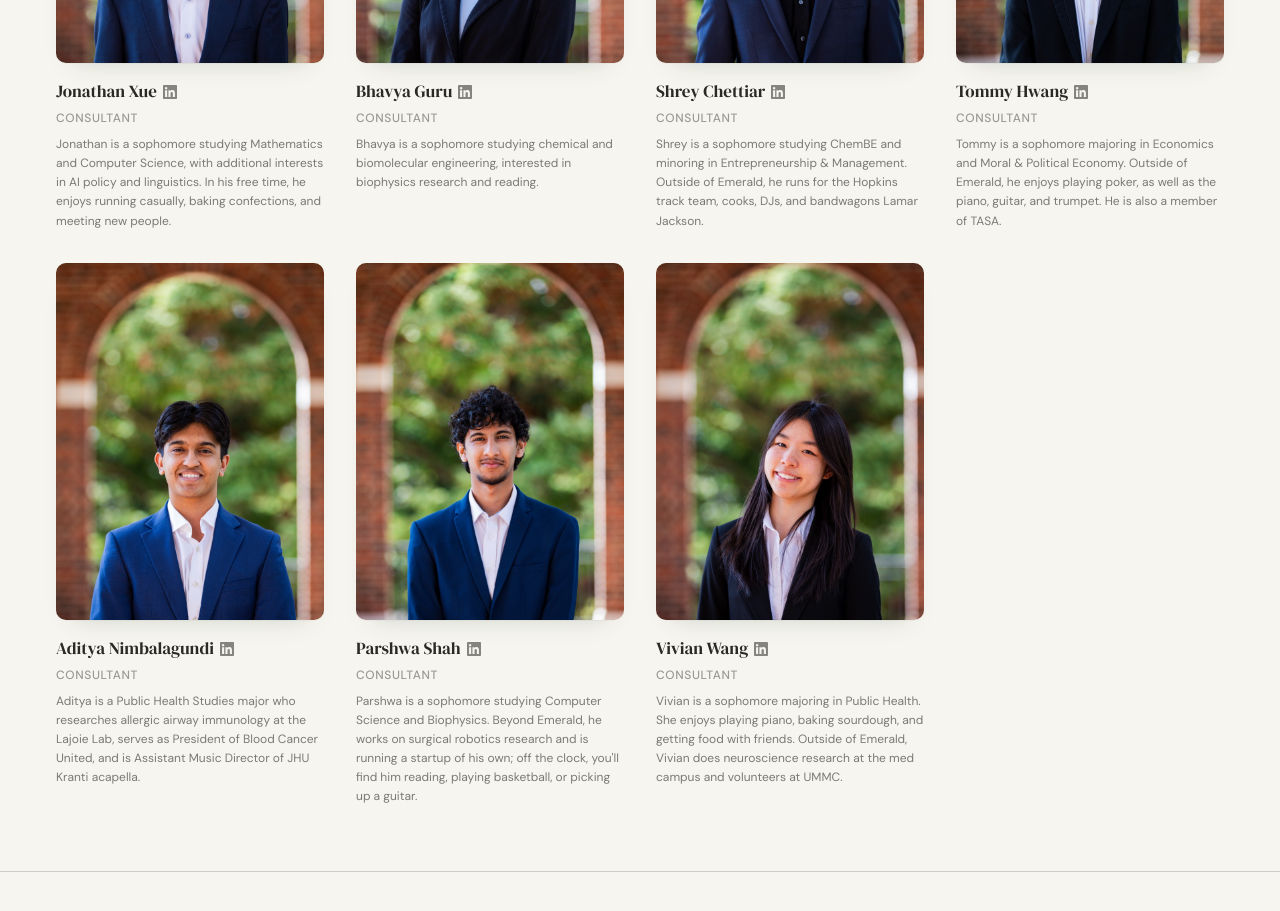
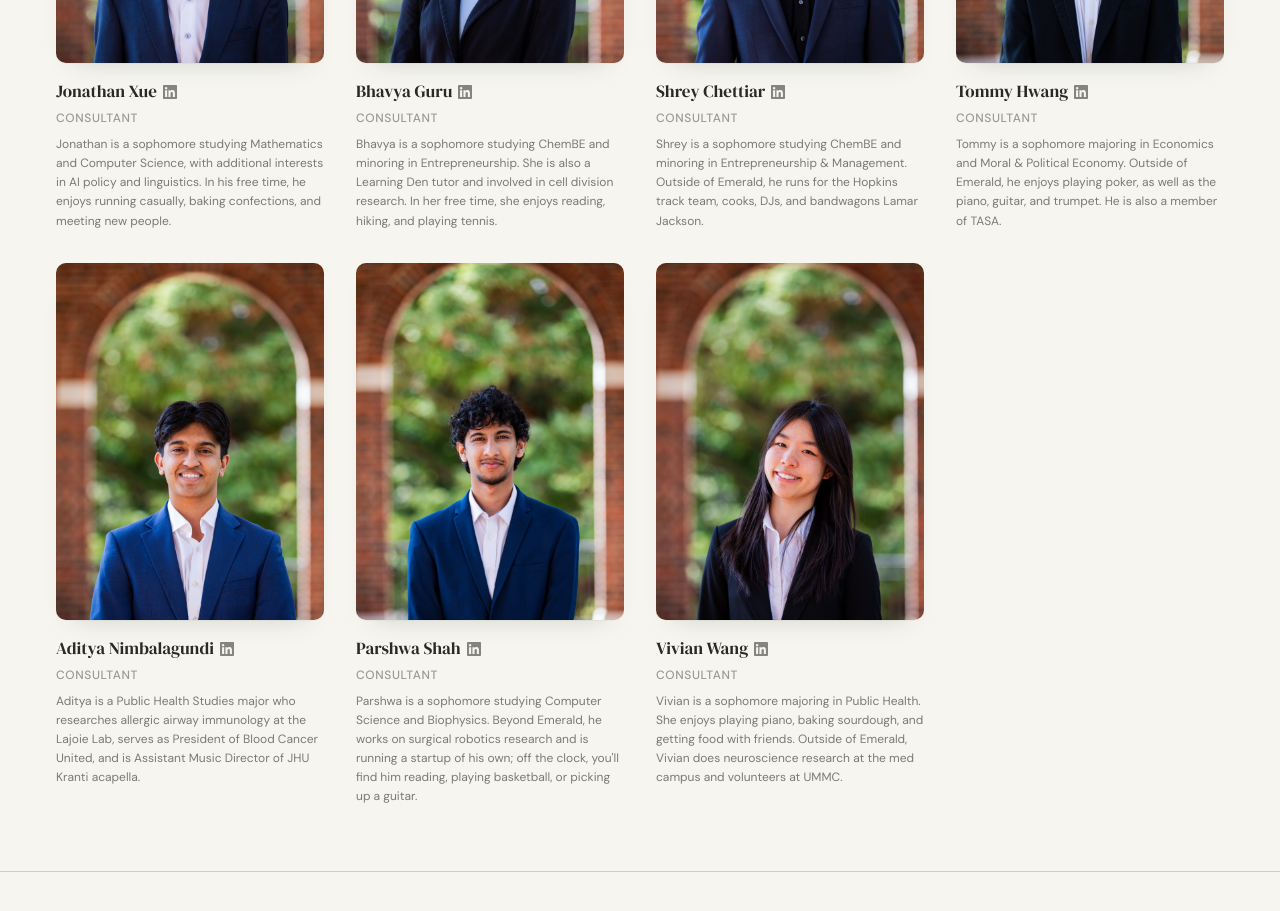
Before and after one commit to jxue16/emerald-website, a Next.js app: page /team in a window 1280 px wide. Shown: the part 2260-3171 px from the top of the page. Built offline with nearby package versions, Linux system fonts and the light colour scheme.

Commit message:
update bhavya bio

```diff
--- a/app/team/page.tsx
+++ b/app/team/page.tsx
@@ -9,12 +9,12 @@ const boardOfDirectors = [
   { name: "Ahmad Tabbara", role: "Director", photo: "/team/ahmad.jpg", linkedin: "https://www.linkedin.com/in/ahmad-jr-tabbara-521010232", bio: "" },
   { name: "Travis Chen", role: "Director", photo: "/team/travis.jpg", linkedin: "https://linkedin.com", bio: "" },
   { name: "Dhruv Dubey", role: "Director", photo: "/team/dhruv.jpg", linkedin: "https://www.linkedin.com/in/ddubey1", bio: "" },
-  // Hidden for now — placeholder entries only.
+  // Hidden for now: placeholder entries only.
   // { name: "Name", role: "Director", photo: "", linkedin: "https://linkedin.com", bio: "" },
   // { name: "Name", role: "Director", photo: "", linkedin: "https://linkedin.com", bio: "" },
 ];
 
-// Hidden for now — placeholder entries only.
+// Hidden for now: placeholder entries only.
 // const advisoryBoard = [
 //   { name: "Name", role: "Advisor", photo: "", linkedin: "https://linkedin.com", bio: "" },
 //   { name: "Name", role: "Advisor", photo: "", linkedin: "https://linkedin.com", bio: "" },
@@ -36,7 +36,7 @@ const projectLeads = [
 
 const consultants = [
   { name: "Jonathan Xue", role: "Consultant", photo: "/team/jonny.jpg", linkedin: "https://www.linkedin.com/in/jonathanxue", bio: "Jonathan is a sophomore studying Mathematics and Computer Science, with additional interests in AI policy and linguistics. In his free time, he enjoys running casually, baking confections, and meeting new people. " },
-  { name: "Bhavya Guru", role: "Consultant", photo: "/team/bhavya.jpg", linkedin: "https://www.linkedin.com/in/bhavya-guru", bio: "Bhavya is a sophomore studying chemical and biomolecular engineering, interested in biophysics research and reading." },
+  { name: "Bhavya Guru", role: "Consultant", photo: "/team/bhavya.jpg", linkedin: "https://www.linkedin.com/in/bhavya-guru", bio: "Bhavya is a sophomore studying ChemBE and minoring in Entrepreneurship. She is also a Learning Den tutor and involved in cell division research. In her free time, she enjoys reading, hiking, and playing tennis." },
   { name: "Shrey Chettiar", role: "Consultant", photo: "/team/shrey.jpg", linkedin: "https://www.linkedin.com/in/shrey-chettiar-179792251", bio: "Shrey is a sophomore studying ChemBE and minoring in Entrepreneurship & Management. Outside of Emerald, he runs for the Hopkins track team, cooks, DJs, and bandwagons Lamar Jackson." },
   { name: "Tommy Hwang", role: "Consultant", photo: "/team/tommy.jpg", linkedin: "https://www.linkedin.com/in/aidan-tommy-hwang", bio: "Tommy is a sophomore majoring in Economics and Moral & Political Economy. Outside of Emerald, he enjoys playing poker, as well as the piano, guitar, and trumpet. He is also a member of TASA." },
   { name: "Aditya Nimbalagundi", role: "Consultant", photo: "/team/adi.jpg", linkedin: "https://www.linkedin.com/in/aditya-nimbalagundi-516b9324a", bio: "Aditya is a Public Health Studies major who researches allergic airway immunology at the Lajoie Lab, serves as President of Blood Cancer United, and is Assistant Music Director of JHU Kranti acapella." },
@@ -201,7 +201,7 @@ export default function Team() {
         }
         @media (max-width: 620px) {
           /* One card per row turned each member into a full screen of photo and
-             the roster into an endless scroll — two columns keeps it scannable. */
+             the roster into an endless scroll; two columns keeps it scannable. */
           .member-grid { grid-template-columns: repeat(2, 1fr) !important; gap: 20px 14px; }
           .alumni-grid { grid-template-columns: 1fr !important; }
           .team-section { padding: 44px var(--pad-x) !important; }
@@ -211,7 +211,7 @@ export default function Team() {
           .member-name { min-height: 44px; margin-top: -6px; margin-bottom: 0 !important; }
         }
 
-        /* Touch devices never fire :hover, so the bio overlay was unreachable —
+        /* Touch devices never fire :hover, so the bio overlay was unreachable;
            on those devices the bio sits under the photo as plain text instead. */
         .member-bio-static { display: none; }
         @media (hover: none) {
@@ -244,7 +244,7 @@ export default function Team() {
         <Section title="Project Leads" members={projectLeads} />
         <Section title="Consultants" members={consultants} />
         <Section title="Board of Directors" members={boardOfDirectors} />
-        {/* Hidden for now — placeholder entries only.
+        {/* Hidden for now: placeholder entries only.
         <Section title="Advisory Board" members={advisoryBoard} /> */}
 
         {/* JOIN CTA */}
```
